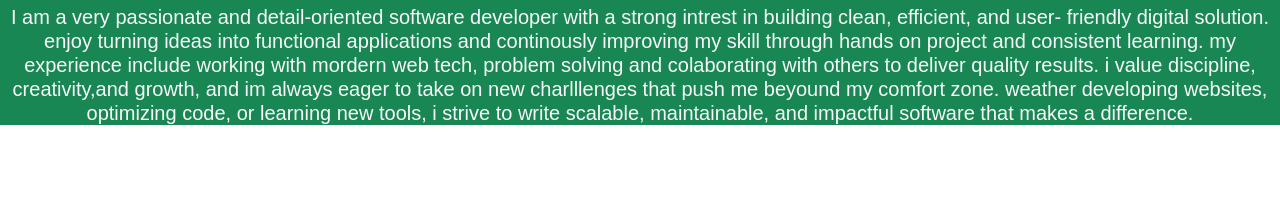
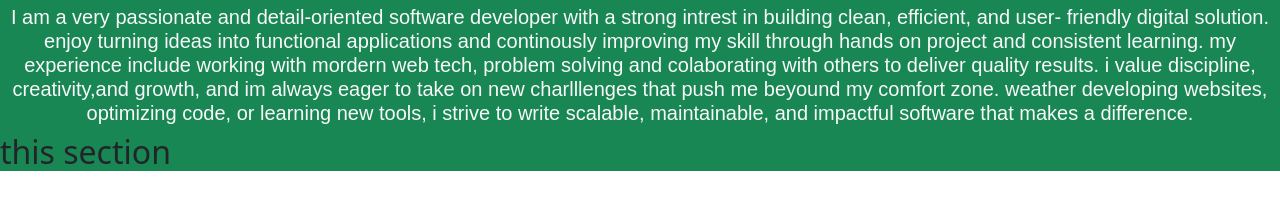
Before and after one commit to dnexxxxb/Portfolio, a plain HTML site: page Index.html in a window 1280 px wide. Shown: the part 582-792 px from the top of the page. Drawn offline with nearby package versions, Linux system fonts and the light colour scheme.

Commit message:
add h2 to my index

```diff
--- a/Index.html
+++ b/Index.html
@@ -75,7 +75,7 @@
       <section id="skills"class="bg-success-subtle text-width">
 
       </section>
-          <h2></h2>
+          <h2>this section</h2>
         </section>
     </main>
     <script
```
